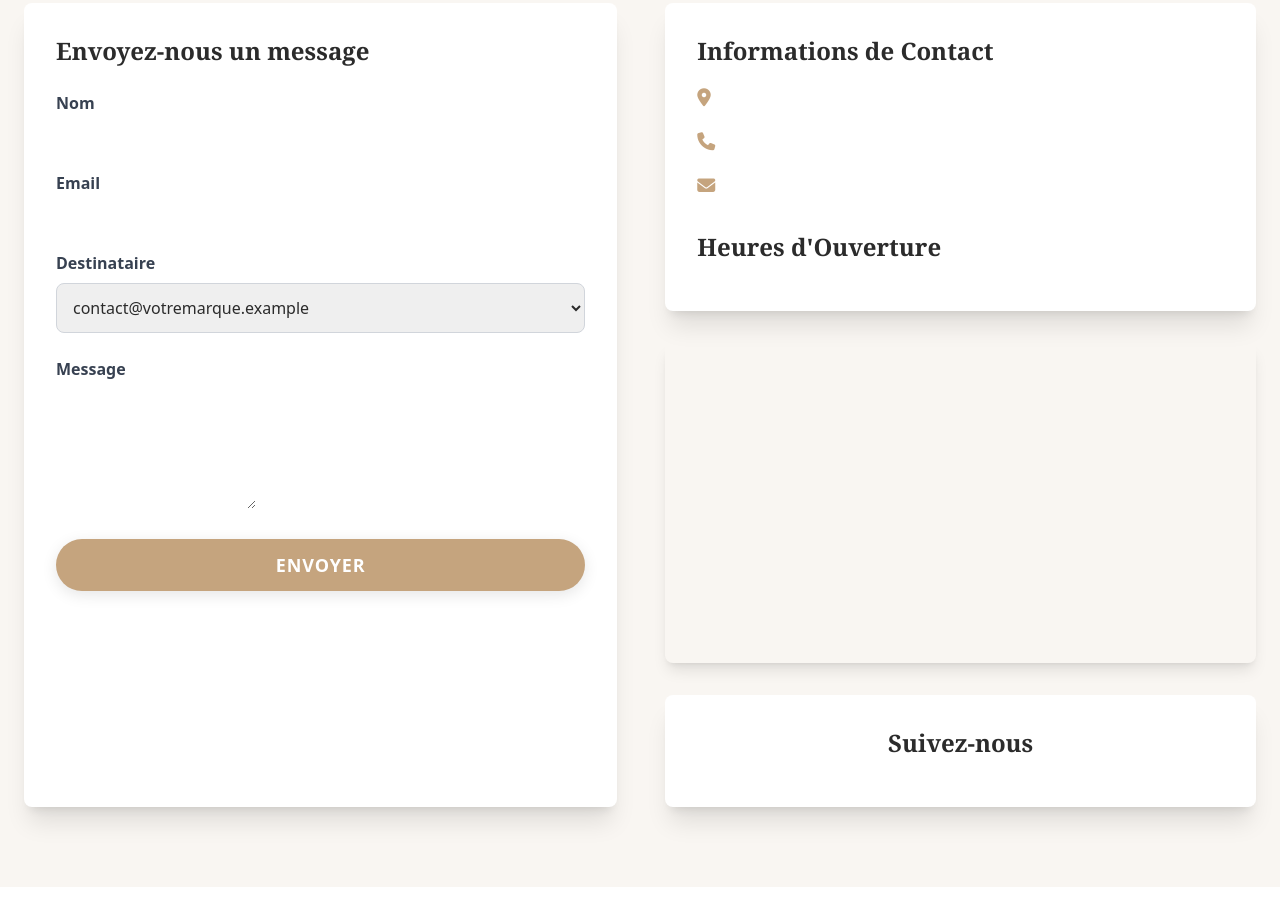
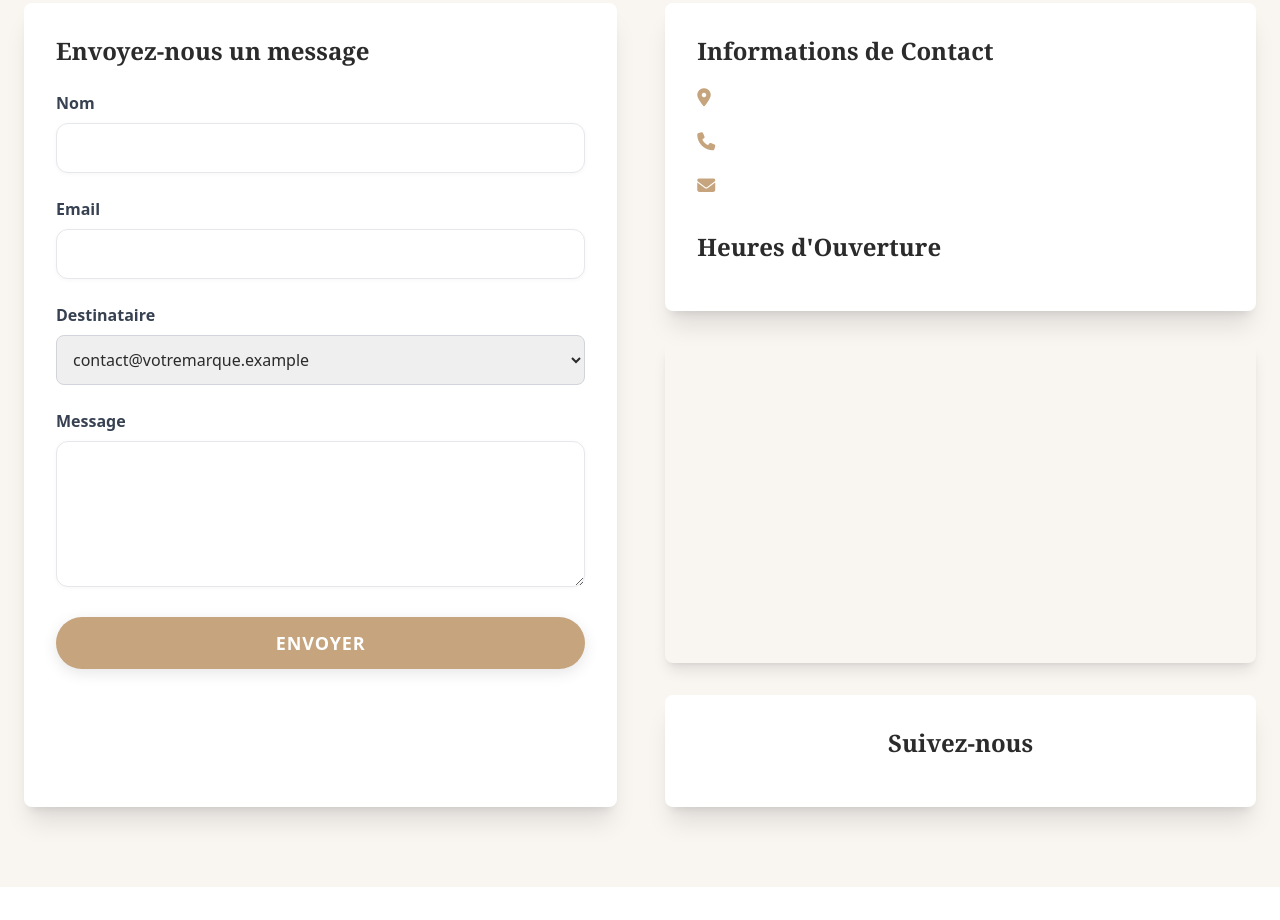
Before and after one commit to emirmed010/bijoux-page, a website: page index.html in a window 1280 px wide. Shown: the part 3037-3957 px from the top of the page. Drawn offline with nearby package versions, Linux system fonts and the light colour scheme; no server answers; a web font is replaced by a local one.

Commit message:
Update style.css

```diff
--- a/assets/style.css
+++ b/assets/style.css
@@ -108,3 +108,29 @@ html[dir="rtl"] .mr-2 { margin-left: 0.5rem; margin-right: 0; }
 html[dir="rtl"] .border-l-4 { border-right-width: 4px; border-left-width: 0px; }
 html[dir="rtl"] .pl-4 { padding-right: 1rem; padding-left: 0; }
 html[dir="rtl"] .space-x-6 > :not([hidden]) ~ :not([hidden]) { margin-right: 1.5rem; margin-left: 0; }
+
+/* Contact Form Styles */
+.contact-input, .contact-select, .contact-textarea {
+    width: 100%;
+    border: 1px solid #e5e7eb; /* light gray */
+    padding: 0.75rem 1rem;
+    border-radius: 0.75rem;
+    background: white;
+    box-shadow: 0 1px 4px rgba(16,24,40,0.04);
+    transition: box-shadow 0.18s ease, transform 0.08s ease;
+    font-size: 1rem;
+}
+.contact-input:focus, .contact-select:focus, .contact-textarea:focus {
+    outline: none; box-shadow: 0 6px 18px rgba(197,164,126,0.12); transform: translateY(-2px);
+    border-color: var(--gold-primary);
+}
+.contact-row { display: flex; gap: 1rem; }
+.contact-row .contact-col { flex: 1; }
+
+@media (max-width: 1024px) {
+    .contact-row { flex-direction: column; }
+}
+
+/* Modal improvements for text alignment */
+#modalContent { text-align: center; }
+#modalContent p { margin-bottom: 1rem; }
```
